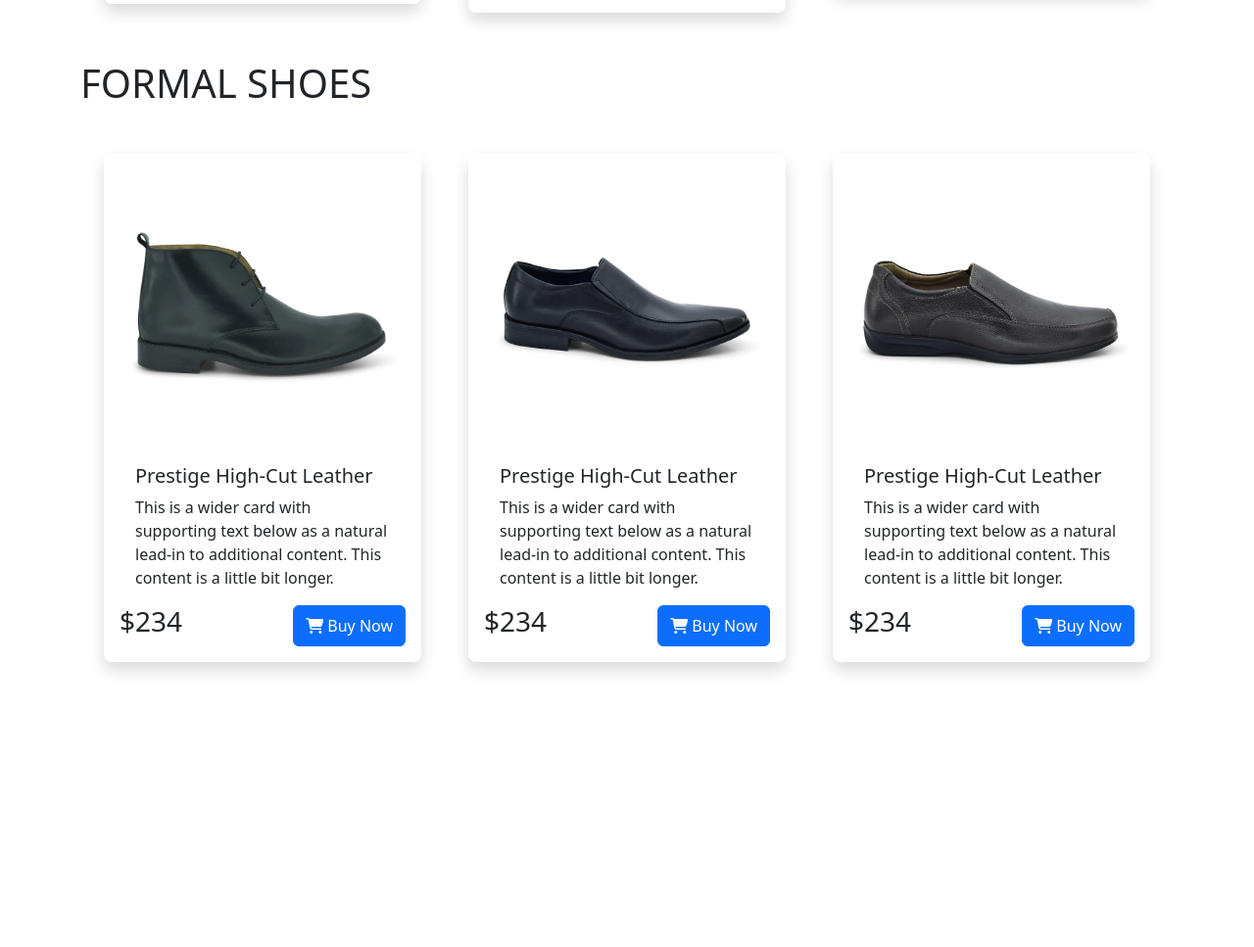
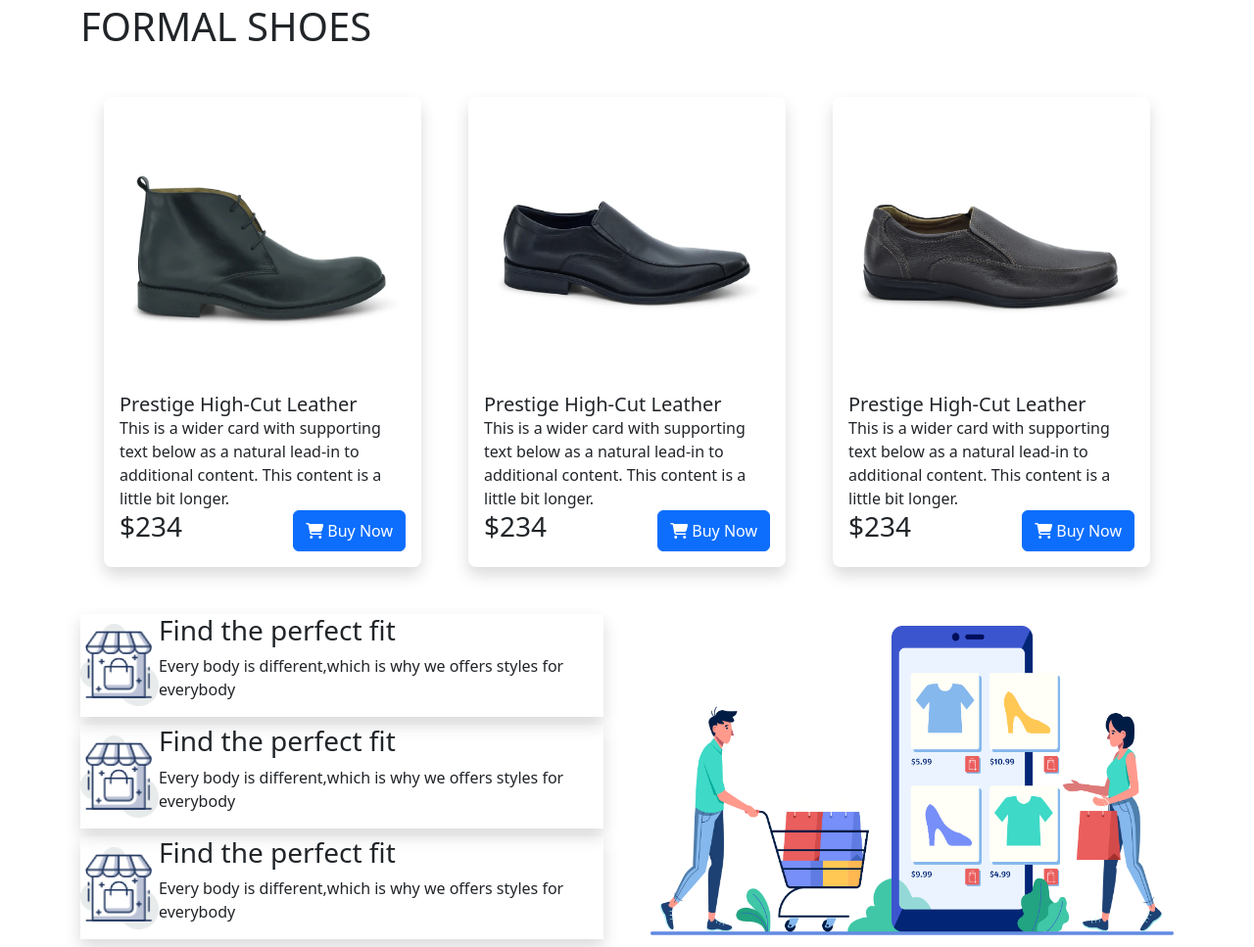
Before and after one commit to 3shaan/Nike-react, a plain HTML site: page index.html in a window 1280 px wide. Shown: the part 1240-2207 px from the top of the page at 98% size. Before the commit the page ends 1964 px from the top, so only its background shows below. Drawn offline with nearby package versions, Linux system fonts and the light colour scheme.

Commit message:
complete

```diff
--- a/index.html
+++ b/index.html
@@ -64,8 +64,8 @@
         <section class="container my-5">
             <h1>CASUAL SHOES</h1>
             <div>
-                <div class="card-group mt-5">
-                    <div class="card border-0 ">
+                <div class="card-group mt-5 row">
+                    <div class=" border-0 col-md-6 col-lg-4">
                       <div class="mx-4 shadow p-3 rounded-3">
                         <img src="/images/image 5.png" class="card-img-top" alt="...">
                       <div class="card-body">
@@ -78,7 +78,7 @@
                       </div>
                       </div>
                     </div>
-                    <div class="card border-0 ">
+                    <div class=" border-0 col-md-6 col-lg-4 ">
                       <div class="mx-4 shadow p-3 rounded-3">
                         <img src="/images/Daco_1703273 1.png" class="card-img-top" alt="...">
                       <div class="card-body">
@@ -91,7 +91,7 @@
                       </div>
                       </div>
                     </div>
-                    <div class="card border-0 ">
+                    <div class=" border-0 col-md-6 col-lg-4">
                       <div class="mx-4 shadow p-3 rounded-3">
                         <img src="/images/pngegg 1.png" class="card-img-top" alt="...">
                       <div class="card-body">
@@ -115,7 +115,7 @@
             <h1>FORMAL SHOES</h1>
             <div>
                 <div class="card-group mt-5">
-                    <div class="card border-0 ">
+                    <div class="col-md-6 col-lg-4 border-0 ">
                       <div class="mx-4 shadow p-3 rounded-3">
                         <img src="/images/Mask Group.png" class="card-img-top" alt="...">
                       <div class="card-body">
@@ -128,7 +128,7 @@
                       </div>
                       </div>
                     </div>
-                    <div class="card border-0 ">
+                    <div class="col-md-6 col-lg-4 border-0 ">
                       <div class="mx-4 shadow p-3 rounded-3">
                         <img src="/images/Rectangle 38.png" class="card-img-top" alt="...">
                       <div class="card-body">
@@ -141,7 +141,7 @@
                       </div>
                       </div>
                     </div>
-                    <div class="card border-0 ">
+                    <div class="col-md-6 col-lg-4 border-0 ">
                       <div class="mx-4 shadow p-3 rounded-3">
                         <img src="/images/Rectangle 39.png" class="card-img-top" alt="...">
                       <div class="card-body">
@@ -161,6 +161,37 @@
             </div>
         </section>
 
+        <!-- facilities section  -->
+        <section class="container faci-img">
+          <div class="row g-5 align-items-center flex-column-reverse flex-md-row ">
+            <div class="col-md-6 col-12">
+              <div class="d-flex flex-column align-items-center flex-md-row justify-content-md-around  shadow mb-2">
+                <img src="/icons/image 12.png" class="img-fluid" width="80px" alt="">
+                <div class="text">
+                  <h3>Find the perfect fit </h3>
+                  <p>Every body is different,which is why we offers styles for everybody</p>
+                </div>
+              </div>
+              <div  class="d-flex flex-column align-items-center flex-md-row justify-content-md-around  shadow mb-2">
+                <img src="/icons/image 12.png" class="img-fluid" width="80px"  alt="">
+                <div class="text">
+                  <h3>Find the perfect fit </h3>
+                  <p>Every body is different,which is why we offers styles for everybody</p>
+                </div>
+              </div>
+              <div  class="d-flex flex-column align-items-center flex-md-row justify-content-md-around  shadow mb-2">
+                <img src="/icons/image 12.png" class="img-fluid" width="80px"  alt="">
+                <div cl>
+                  <h3>Find the perfect fit </h3>
+                  <p>Every body is different,which is why we offers styles for everybody</p>
+                </div>
+              </div>
+
+            </div>
+            <div class=" col-md-6 col-12 faci-img2"><img src="/icons/XMLID 1.png" class="img-fluid" alt=""></div>
+          </div>
+        </section>
+
     </main>
 
 
--- a/style.css
+++ b/style.css
@@ -12,6 +12,21 @@
 .bg-header{
     background-color: #FFF9F4;
 }
+
+@media only screen and (max-width:768px) {
+    .text{
+        text-align: center;
+    }
+
+}
+/* .faci-img2 img{
+    min-width: 150px;
+    min-height: 10px;
+} */
+/* .faci-img -img{
+
+    min-width: 50%;
+} */
 /* .shoes img{
     width: 311px;
    max-width: 100%;
```
